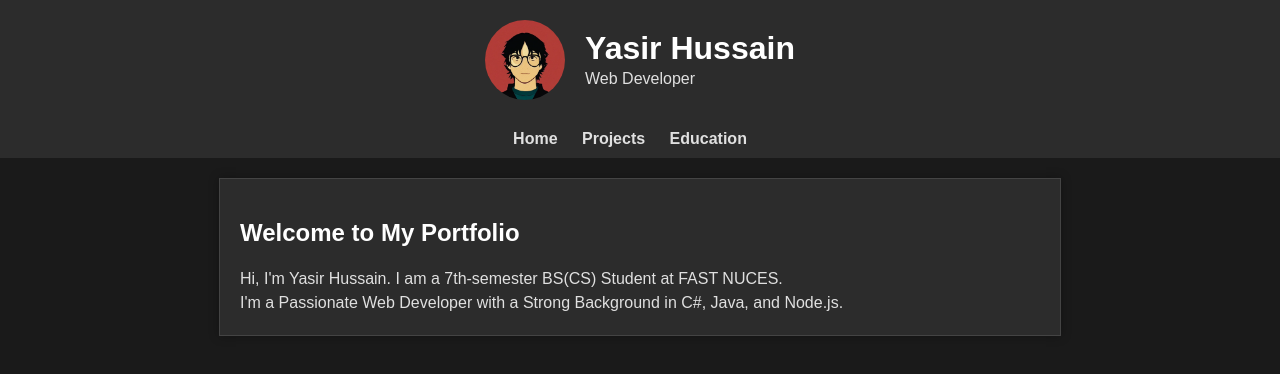
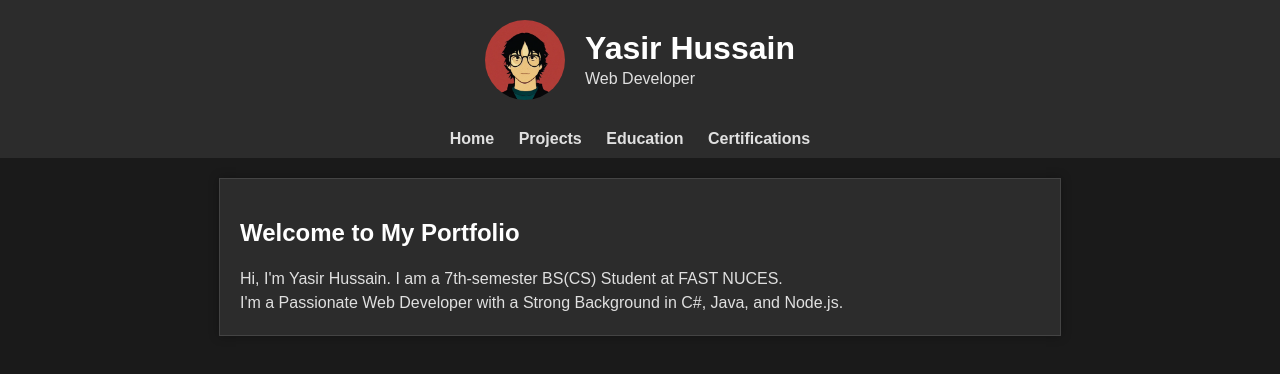
Before and after one commit to YHZ-EPIC/devops_assign01, a plain HTML site: page index.html in a window 1280 px wide. Drawn offline with Linux system fonts and the light colour scheme.

Commit message:
Added Nav of Certificates Page

```diff
--- a/index.html
+++ b/index.html
@@ -26,7 +26,7 @@
             <li><a href="./index.html">Home</a></li>
             <li><a href="./projects.html">Projects</a></li>
             <li><a href="./education.html">Education</a></li>
-            <!-- <li><a href="./certificates.html">Certifications</a></li> -->
+            <li><a href="./certificates.html">Certifications</a></li>
         </ul>
     </nav>
 
```
